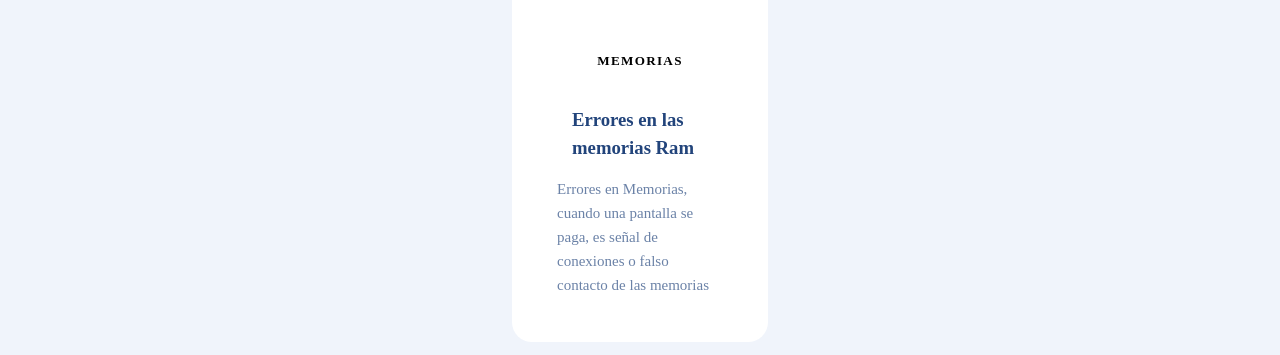
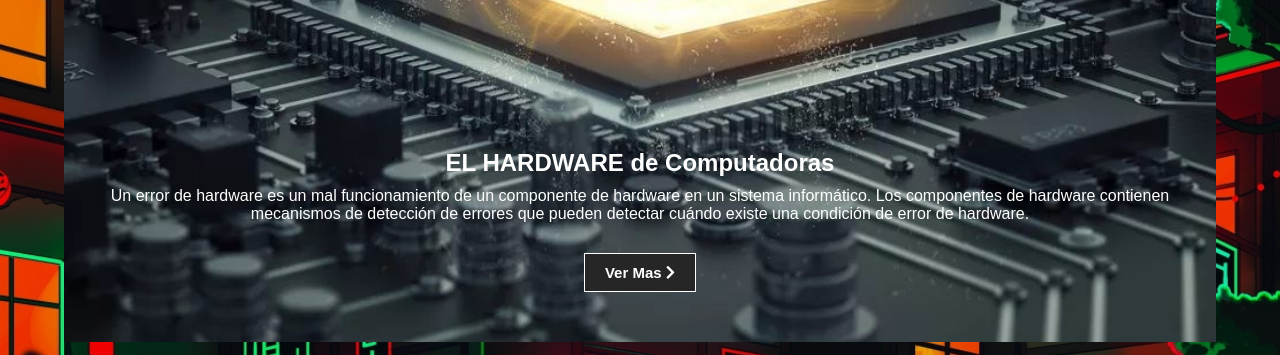
Before and after one commit to ccalder0n/CodoACodo, a Python web app: template templates/hardware.html in a window 1280 px wide. Shown: the part 290-645 px from the top of the page. Run offline with Jinja, Linux system fonts and the light colour scheme; the template is opened without the code that fills it, so the values that code supplies are empty; some libraries are stand-ins or nearby versions.

Commit message:
Modificando hardware.html

```diff
--- a/static/css/hardware.css
+++ b/static/css/hardware.css
@@ -1,131 +1,155 @@
-:root{
-    --morado: #DD4470;
-    --rosa: #FE72A9;
-    --verde: #C6DF76;
-    --piel: #FFE3B3;
-    font-family: Arial, Helvetica, sans-serif;
-    font-size: 15px;
-}
-
-*{
+* {
+    box-sizing: border-box;
     margin: 0;
     padding: 0;
   }
-
-body{
+  body {
+    font-family: "Oswald", sans-serif;
+    background-color: #000000;
     background-image: url("../img/fondo.jpg");
     background-position: center;
     background-repeat: no-repeat;
     background-size: cover;
     min-height: 100vh;
+    color: #1e272e;
+    color: #fff;
+    font-size: 16px;
+  }
+  a {
+    color: #ffffff;
+    text-decoration: none;
   }
 
-header{
-    width: 100%;
-    position: sticky;
+  ul {
+    list-style: none;
   }
 
-#encabezado{
-    width: 100%;
-    height: 10vh;
-    background-color: var(--morado);
+  .container {
+    width: 90%;
+    margin: auto;
   }
 
-#logos {
-    position: absolute;
-    margin: lef;
-    margin-top: 1%;
-    width: 5%;
-    height: 2vh;
+  /* Navegacion*/
+  .navegacion {
+    font-size: 17px;
+    display: flex;
+    justify-content: space-between;
+    align-items: center;
+    height: 60px;
+    padding: 20px 0;
   }
 
-nav{
-    width: 100%;
-    height: 5vh;
+  .logo {
+    width: 50px;
+  }
+  .navegacion ul {
     display: flex;
-    flex-direction: row;
-    justify-content: space-around;
-    background-color: var(--morado);
   }
 
-a{
-    width: 100%;
-    height: 5vh;
-    text-align: center;
-    text-decoration: none;
-    color: white;
+  .navegacion ul li {
+    padding: 10px;
   }
 
-a:hover{
-    background-color: var(--rosa);
+  .navegacion ul li a {
+    padding: 2px;
   }
 
-section{
-    width: 80%;
-    min-height: 85vh;
-    position: relative;
-    margin: 0 auto;
-    background-color: var(--piel);
+  .navegacion ul li a:hover {
+    border-bottom: 2px solid #fff;
   }
 
-body{
-    font-family: "Times New Roman", Times, serif;
-    font-size: 100%;
-    font-size: 16px;
-    line-height: 1.5;
-    background: #f0f4fb;
-
+  .navegacion ul.nav-menu {
+    flex: 1;
+    margin-left: 20px;
+  }
+  hr {
+    margin: 10px 0;
   }
 
-.contenido-web{
-    margin: 1rem auto;
-    max-width: calc(100% - 80%);
-}
-.contenedor-articulos{
-   display: grid;
-   grid-template-columns: repeat(auto-fill, minmax(265px, lfr));
-   gap: 1em;
-   flex-direction: row;
-}
-.imagen-articulo{
-    margin: 0;
-    padding: 0;
-    overflow: hidden;
+  /* Responsive Button */
+  .menu-btn {
+    cursor: pointer;
+    position: absolute;
+    top: 15px;
+    right: 30px;
+    z-index: 2;
+    display: none;
   }
 
-.imagen-articulo  img{
-    max-width: 100%;
-    height: auto;
-    border-radius: 20px 20px 0 0;
+  /* principal */
+
+  .btn {
+    cursor: pointer;
+    display: inline-block;
+    border: 0;
+    font-weight: bold;
+    padding: 10px 20px;
+    background: #262626;
+    color: #fff;
+    font-size: 15px;
+    border: 1px solid #fff;
   }
-.articulos-card{
-    background: white;
-    border-radius: 20px;
-    transition: 0.3s;
+
+  .btn:hover {
+    opacity: 0.9;
   }
-.articulos-card:hover{
-    box-shadow: 0 4px 20px 0 rgba(34, 68, 123, 0.2);
+  .btn {
     cursor: pointer;
+    display: inline-block;
+    border: 0;
+    font-weight: bold;
+    padding: 10px 20px;
+    background: #262626;
+    color: #fff;
+    font-size: 15px;
+    border: 1px solid #fff;
   }
-.contenido-articulo{
-    padding: 3rem;
+
+  .btn:hover {
+    opacity: 0.9;
   }
-.contenido-articulo .card-categoria{
-    font-size: 0.875rem;
+
+  .principal {
+    width: 100%;
+    height: 550px;
+    background: url("../img/principal.jpg") no-repeat center center/cover;
+    display: flex;
+    flex-direction: column;
+    align-items: center;
+    text-align: center;
+    justify-content: flex-end;
+    padding-bottom: 50px;
+    margin-bottom: 20px;
+    color: #fff;
+  }
+  .principal h2, .principal p {
+  margin-bottom: 10px;
+}
+
+.principal .btn {
+  margin-top: 20px;
+}
+.contenedor-articulos {
+    display: grid;
+    grid-template-columns: repeat(4, 1fr);
+    gap: 25px;
+    margin: 70px 0;
+  }
+
+  .contenedor-articulo img {
+    width: 100%;
+    height: 180px;
+  }
+
+  .contenedor-articulo h3 {
+    font-size: 20px;
+    margin: 10px 0;
+  }
+
+  .contenedor-articulo a {
+    padding: 10px 0;
+    color: #f2f2f2;
     text-transform: uppercase;
-    letter-spacing: 0.1em;
-    font-weight: 600;
-    color: #000;
-    display: block;
-    text-decoration: none;
+    display: inline-block;
+    font-weight: bold;
   }
-.contenido-articulo .titulo-card{
-    margin: 1rem;
-    color: #22447b;
-}
-.contenido-articulo .texto-card {
-    font-size: 1rem;
-    line-height: 1.5rem;
-    color: #6b82a7;
-    margin: 0;
-}
--- a/templates/hardware.html
+++ b/templates/hardware.html
@@ -5,34 +5,63 @@
     <meta name="viewport" content="width=device-width, initial-scale=1.0">
     <link rel="preconnect" href="https://fonts.googleapis.com">
     <link rel="preconnect" href="https://fonts.gstatic.com" crossorigin>
+    <!-- FONT AWESOME -->
+    <link rel="stylesheet" href="https://cdnjs.cloudflare.com/ajax/libs/font-awesome/5.13.0/css/all.min.css">
     <link href="https://fonts.googleapis.com/css2?family=Open+Sans:ital,wght@0,300..800;1,300..800&display=swap" rel="stylesheet">
-    <link href="../static/img/logo-icono.ico" rel="shortcut icon" type="image/x-icon">
     <link rel="stylesheet" href="../static/css/hardware.css">
-
     <title>Hardware</title>
 </head>
 <body>
-    <header>
-        <div id="encabezado">
-            <div id="logos">
+
+    <div class="container">
+
+        <nav class="navegacion">
             <img src="../static/img/logo.png" width="100%" class="logo">
-                </div>
-        </div>
-        <nav id="navegacion">
+            <ul>
+                <li>
                     <a href="inicio.html">Inicio</a>
+                </li>
+                <li>
                     <a href="noticias.html">Noticias</a>
+                </li>
+                <li>
                     <a href="hardware.html">Hardware</a>
+                </li>
+                <li>
                     <a href="about.html">Nosotros</a>
+                </li>
+            </ul>
+            <ul class="menu-derecha">
+                <li>
+                    <a href="#">
+                        <i class="fas fa-search"></i>
+                    </a>
+                </li>
+            </ul>
+
+
+
+
         </nav>
+        <hr>
+
+        <header class="principal">
+            <h2>EL HARDWARE de Computadoras</h2>
+            <p>
+                Un error de hardware es un mal funcionamiento de un componente de hardware en un sistema informático. Los componentes de hardware contienen mecanismos de detección de errores que pueden detectar cuándo existe una condición de error de hardware.
+            </p>
+            <a href="#" class="btn">
+                Ver Mas <i class="fas fa-chevron-right"></i></i>
+            </a>
+
         </header>
     <main>
 
-        <div class="banners">
 
-            <div class="contenido-web">
+
 
         <div class="contenedor-articulos">
-                    <article class="articulos-card">
+            <div>
                 <figure class="imagen-articulo">
                     <img src="https://picsum.photos/500/300" alt="">
                 </figure>
@@ -41,8 +70,9 @@
                     <h3 class="titulo-card">Errores en las memorias Ram</h3>
                     <pc class="texto-card">Errores en Memorias, cuando una pantalla se paga, es señal de conexiones o falso contacto de las memorias</p>
                 </div>
-                    </article>
-                    <article class="articulos-card">
+            </div>
+
+            <div>
                 <figure class="imagen-articulo">
                     <img src="https://picsum.photos/400/300" alt="">
                 </figure>
@@ -51,14 +81,11 @@
                     <h3 class="titulo-card">Errores en Discos Rigidos</h3>
                     <p class="texto-card">Errores en Memorias, cuando una pantalla se paga, es señal de conexiones o falso contacto de las memorias</p>
                 </div>
-                    </article>
             </div>
         </div>
+     </main>
     </div>
 
-    </main>
     <footer></footer>
 </body>
 </html>
-
-hello
```
Also changed, not shown: static/img/principal.jpg (added). Lines whose indentation alone changed are shown as unchanged.
